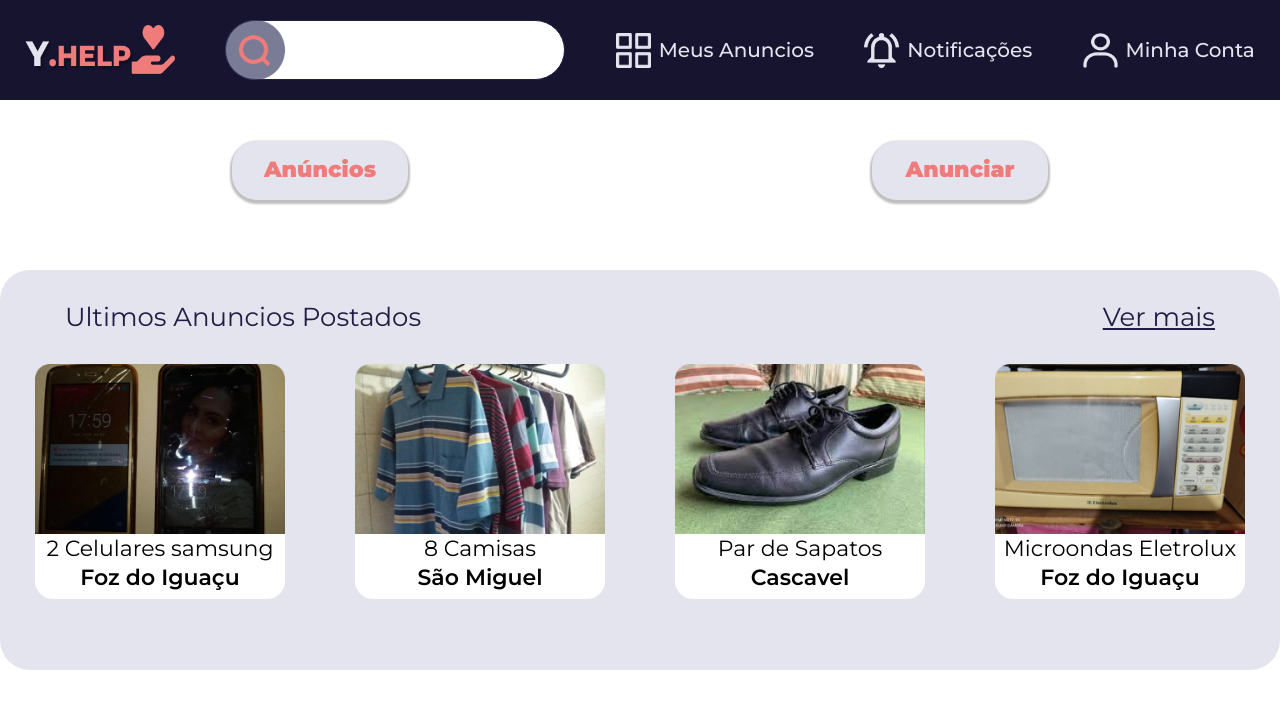
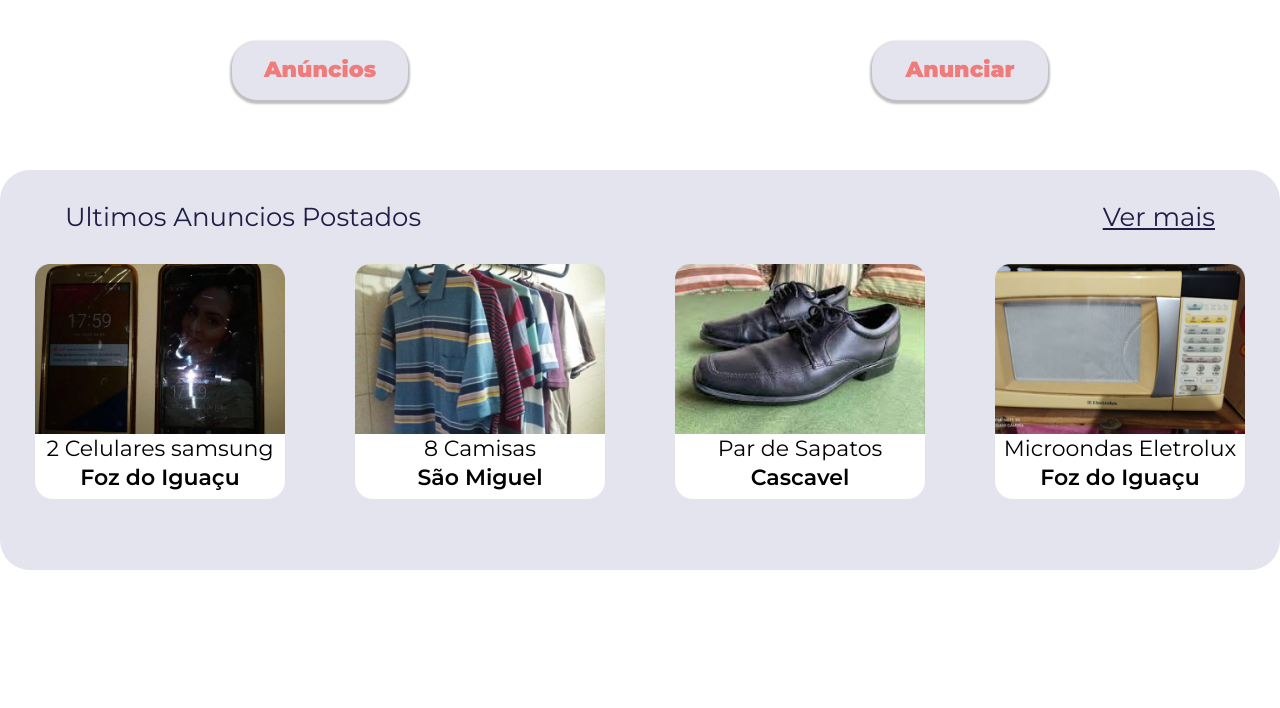
Before and after one commit to Lucaslmp77/yhelp, a plain HTML site: page html/paginaInicial.html in a window 1280 px wide. Drawn offline with Linux system fonts and the light colour scheme.

Commit message:
pagina inicial sem cabeçalho

```diff
--- /dev/null
+++ b/css/anunciar.css
@@ -0,0 +1,24 @@
+@import url('https://fonts.googleapis.com/css2?family=Montserrat:wght@300;400;500;600;700;900&display=swap');
+
+*{
+    margin: 0;
+    padding: 0;
+    box-sizing: border-box;
+    text-decoration: none;
+    font-family: 'Montserrat', sans-serif;
+}
+
+:root {
+    --black-color: #16142F;
+    --blue-color: #201E45;
+    --purple-color: #404267;
+    --orange-color: #F07B7B;
+    --grey-color: #E4E4EF;
+
+    font-size: 62.5%; /* 1rem = 10px */
+}
+
+#anunciar{
+    width: 100vw;
+    height: 100vh;
+}
--- a/css/index.css
+++ b/css/paginaInicial.css
@@ -17,6 +17,7 @@
 
     font-size: 62.5%; /* 1rem = 10px */
 }
+
 #paginaInicial{
     width: 100vw;
     height: 100vh;
--- a/html/index.html
+++ b/html/paginaInicial.html
@@ -4,32 +4,11 @@
     <meta charset="UTF-8">
     <meta http-equiv="X-UA-Compatible" content="IE=edge">
     <meta name="viewport" content="width=device-width, initial-scale=1.0">
-    <title>Document</title>
-    <link rel="stylesheet" href="/css/index.css">
+    <title>paginaInicial</title>
+    <link rel="stylesheet" href="/css/paginaInicial.css">
 </head>
 <body>
-    <section id="paginaInicial"> <!--Começo do cabeçalho-->
-        <header class="cabeçalho">
-            <nav class="cabeça">
-                <img class="logoHeader" href src="/img/Logo.png" alt="Logo Y.HELP">
-                <div class="pesquisar">
-                    <img class="pesquisarHeader" src="/img/Pesquisar.png" alt="Pesquisar">
-                    <input class="pesquisa" type="text">
-                </div>
-                <div class="anuncios">
-                    <img src="/img/meusAnuncios.png" alt="meusAnuncios">
-                    <h2>Meus Anuncios</h2>
-                </div>
-                <div class="notifi">
-                    <img src="/img/notificação.png" alt="notificação">
-                    <h2>Notificações</h2>
-                </div>
-                <div class="conta">
-                    <img src="/img/minhaConta.png" alt="minhaConta">
-                    <h2>Minha Conta</h2>
-                </div>
-            </nav>
-        </header> <!--Final do Cabeçalho-->
+    <section id="paginaInicial">
         <div class="botaoAnuncioAnunciar">
             <h1>Anúncios</h1>
             <h1>Anunciar</h1>
```
Also changed, not shown: html/anunciar.html (added, +15 -0 lines).
